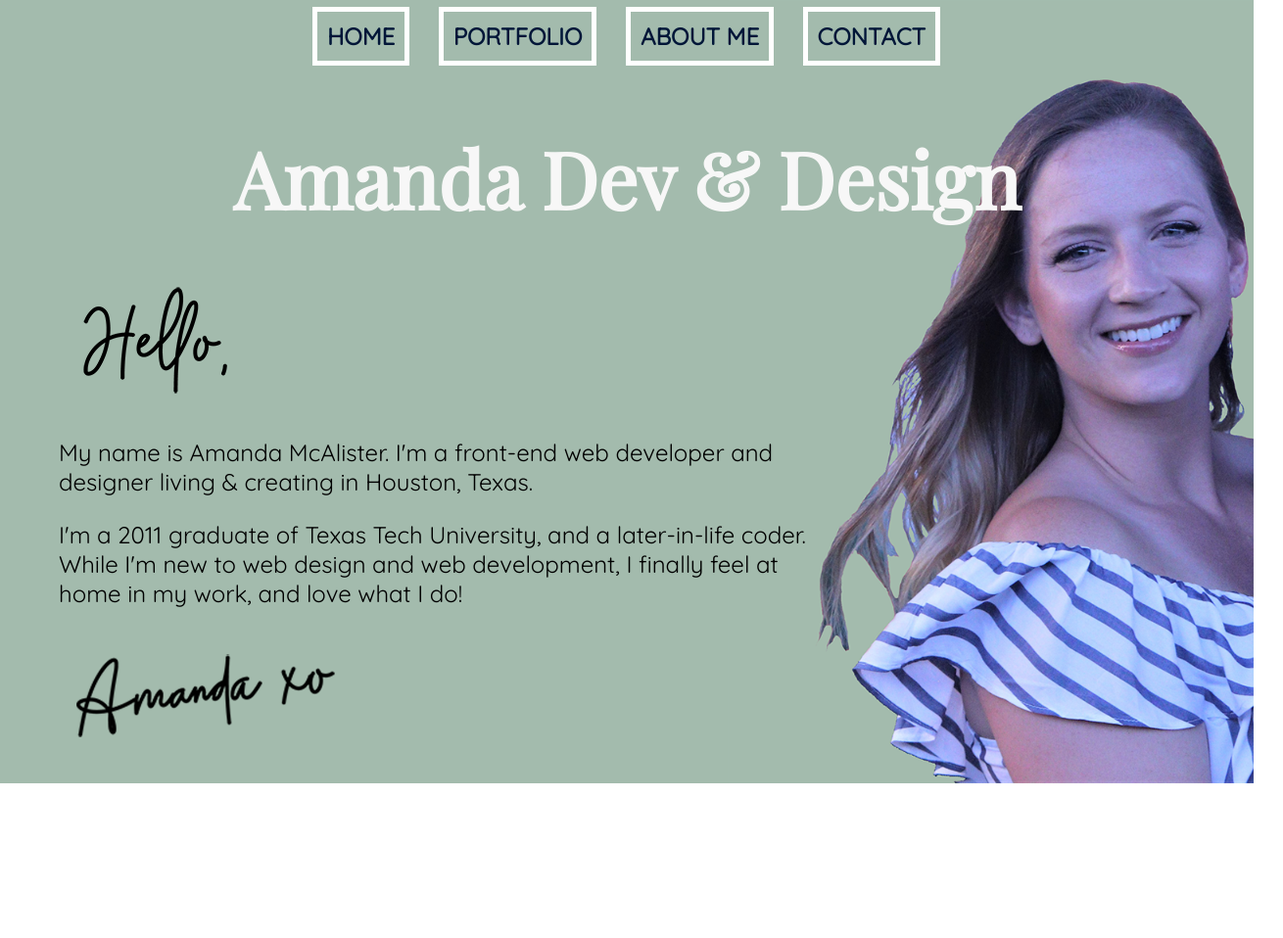
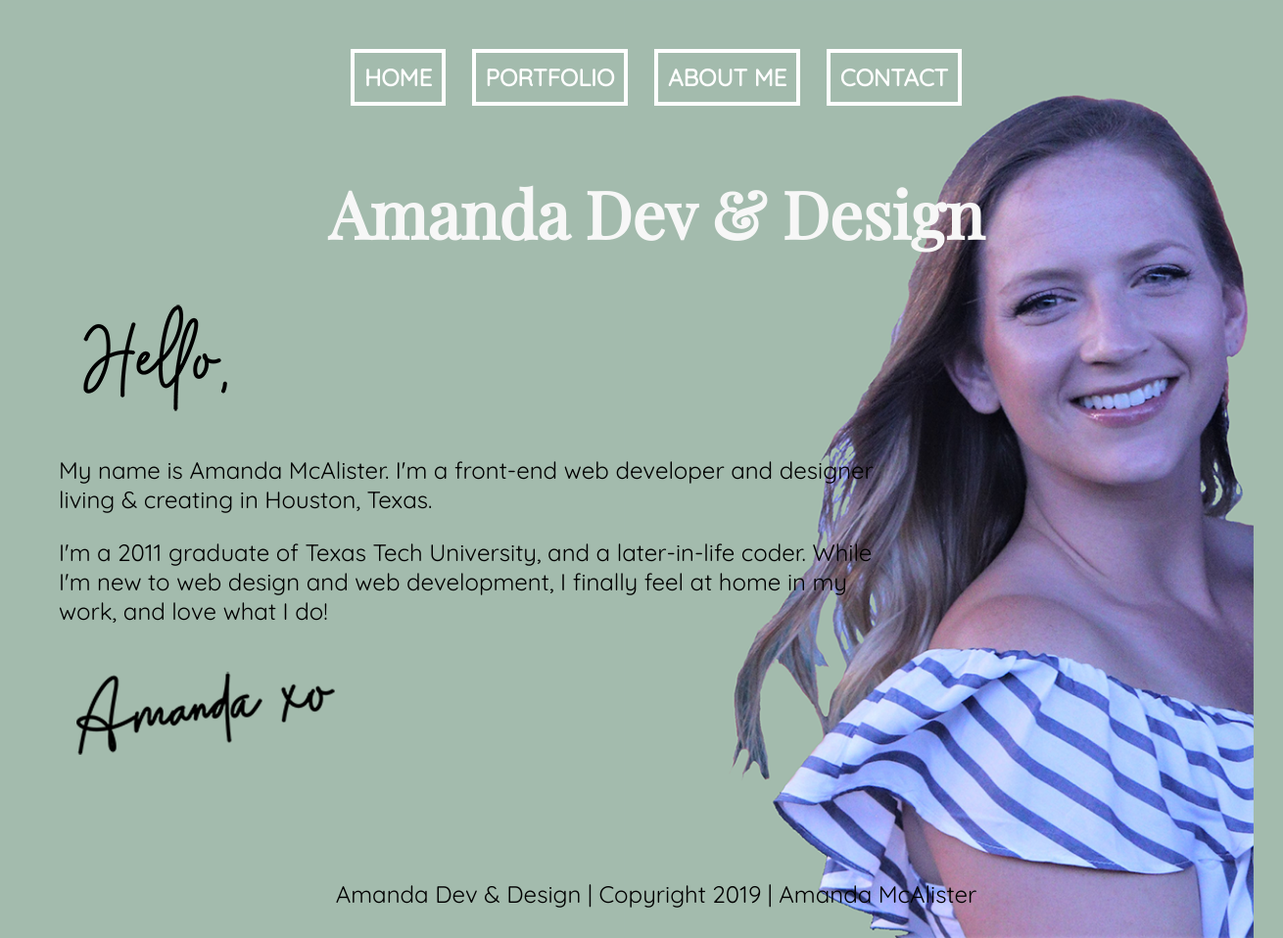
Before and after one commit to amanda-mac89/milestone-portfolio, a plain HTML site: page about/index.html in a window 1280 px wide. Shown: the whole page at 98% size, 1310 px wide, since content can reach past the window. Before the commit the page ends 800 px from the top, so only its background shows below. Drawn offline with nearby package versions, Linux system fonts and the light colour scheme.

Commit message:
updated all links and added copyright

```diff
--- a/about/index.html
+++ b/about/index.html
@@ -11,11 +11,10 @@
         <link href="https://fonts.googleapis.com/css?family=Quicksand&display=swap" rel="stylesheet">
   </head>
 
-  <body>
+  <body id="about">
     <header>
       <div class="full-width">
-        <div class="full-width nav">
-          <nav>
+        <nav class="main-nav">
             <ul>
               <li><a href="../index.html">Home</a></li>
               <li><a href="../portfolio/index.html">Portfolio</a></li>
@@ -30,9 +29,7 @@
     </header>
 
     <main>
-    <!--ABOUT ME-->
-          <section id="about">
-            <div class="full-width">
+      <section class="full-width">
         <div class="two-thirds-width">
           <div>
             <img src="../img/hello.png" alt="Hello" />
@@ -43,10 +40,12 @@
             <img src="../img/amanda-signature.png" alt="Amanda xo" />
           </div>
         </div>
+      </section>
+      <div class="full-width">
+        <footer class="footer">
+          <p>Amanda Dev & Design | Copyright 2019 | Amanda McAlister</p>
+        </footer>
       </div>
-            </section>
     </main>
-
   </body>
-
 </html>
--- a/css/main.css
+++ b/css/main.css
@@ -2,11 +2,9 @@
 /*********GRID********/
 .full-width {
   width:100%;
-  float: left;
 }
 .half-width {
   width: 50%;
-  float: left;
 }
 .third-width{
   width: 33%
@@ -17,158 +15,158 @@
 
 /*********BASE STYLES*********/
 
-h1 { color: #f7f7f7;
+h1 {
+  color: #f7f7f7;
   font-family: 'Playfair Display', serif;
-  font-size: 60pt;
+  font-size: 50pt;
   font-weight: bold;
-  text-align: center;
 }
 
-h2 { color: #black;
+h2 {
+  color: #black;
   font-family: 'Quicksand', sans-serif;
   font-size: 40px;
-  text-align: center;
 }
 
-h3 { color: #f7f7f7;
+h3 {
+  color: #f7f7f7;
   font-family: 'Playfair Display', serif;
   font-size: 40pt;
   font-weight:bold;
 }
 
-h4 { color: #black;
+h4 {
+  color: #black;
   font-family: 'Quicksand', sans-serif;
-  font-size: 22pt;
+  font-size: 20pt;
   font-weight:bold;
 }
 
-p {color: #black;
+p {
+  color: #black;
   font-family: 'Quicksand', sans-serif;
   font-size: 18pt;
 }
 
-/********MAIN******/
-#header{
+a{
+  text-decoration: none;
+  color: white;
+}
+
+li{
+  display: inline-block;
+}
+
+ul{
+  list-style-type: none;
+  text-align: center;
+}
+
+
+
+/*********MAIN NAVIGATION*********/
+.main-nav {
+  font-family: 'Quicksand', sans-serif;
+  font-size: 24px;
+  font-weight: bold;
+}
+
+.main-nav ul {
+  margin: 10px;
+  padding: 10px;
+}
+
+.main-nav li {
+  border: solid white 4px;
+  margin: 10px;
+  padding: 10px;
+  text-transform: uppercase;
+}
+
+/********HOME******/
+#home {
   background-color: #CDCDCD;
   width: auto;
   }
 
+  #home .full-width{
+  margin: 30px;
+  }
+
 .hero-image {
   background-image: url('../img/hero-img.png');
-  height:650px;
   background-position: center;
   background-repeat: no-repeat;
   background-size: cover;
+  height:650px;
   overflow: auto;
   width: 100%;
   }
 
-  nav a{
-    text-transform: uppercase;
-    text-decoration: none;
-    color:  #011638;
-    font-size: 24px;
-    border: solid white 5px;
-    font-family: 'Quicksand', sans-serif;
-    font-weight: bold;
-    padding: 10px;
-    margin-top: 10px;
-  }
-
-  ul{
-    list-style-type:none;
-    margin: 0;
-    padding: 0;
-    text-align: center;
-  }
-
-  li{
-    display: inline-block;
-    margin-right: 1px;
-    padding: 20px;
-  }
-
-#header h2{
-  font-size: 25px;
+#home h1, h4{
   text-align: center;
 }
 
 /********PORTFOLIO*********/
 #portfolio{
-  height: 1300px;
   background-color: #DAD7CD;
-  width: 100%;
+  text-align: center;
 }
 
 #portfolio .full-width{
-padding: 20px 20px;
+  margin: 30px;
+}
+
+#portfolio .half-width{
+  float: left;
+  text-align: center;
 }
 
 #portfolio h3{
   font-size: 30px;
 }
 
-#portfolio .half-width{
-  text-align: center;
-}
-
-#portfolio a{
-  text-decoration: none;
-  color: white;
-}
-
 /********ABOUT********/
 #about{
-  height: 800px;
   background-color: #A3BBAD;
-  width: 100%;
   background-image: url('../img/about-pic.png');
   background-position: right;
   background-repeat: no-repeat;
   background-size: contain;
 }
 
-#about h3{
-  text-align:center;
+#about .full-width {
+  margin: 30px;
 }
 
-#about .two-thirds-width{
-  width: 60%;
+#about .two-thirds-width {
   float: left;
-  margin-right: 30px;
-  margin-left: 60px;
+  padding-left: 30px;
+  padding-right: 30px;
+}
+
+#about h1, h3 {
+  text-align:center;
 }
 
 /*********CONTACT********/
 #contact{
   background-color: #D69F9E;
   text-align: center;
-  width: 100%;
-  height: 700px
 }
 
 #contact .full-width{
-  padding: 20px 20px;
-  clear: both;
-  width: 100%;
+  margin: 30px;
 }
 
 #contact .third-width{
   float: left;
-  padding: 0;
-  width: 33%;
 }
 
-#contact h3{
-  color: black;
+/*********FOOTER**********/
+.footer{
+  clear: both;
+  margin: top: 50px;
+  padding-top: 80px;
+  text-align: center;
 }
-
-nav{
-  padding: 10px;
-}
-
-nav ul li{
-  display: inline-block;
-  list-style: none;
-  padding: 12px;
-}
```
Also changed, not shown: contact/index.html (+11 -12 lines), index.html (+13 -11 lines), portfolio/index.html (+11 -14 lines). Lines whose indentation alone changed are shown as unchanged.
